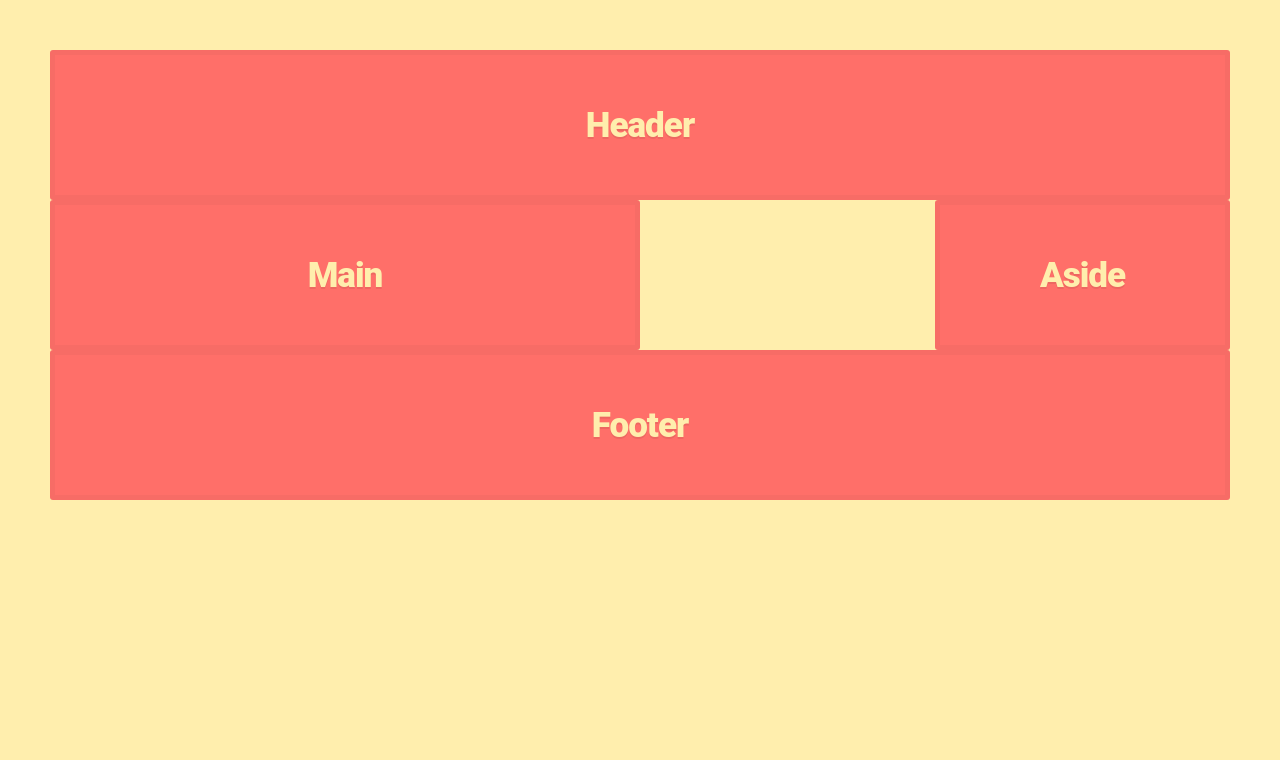
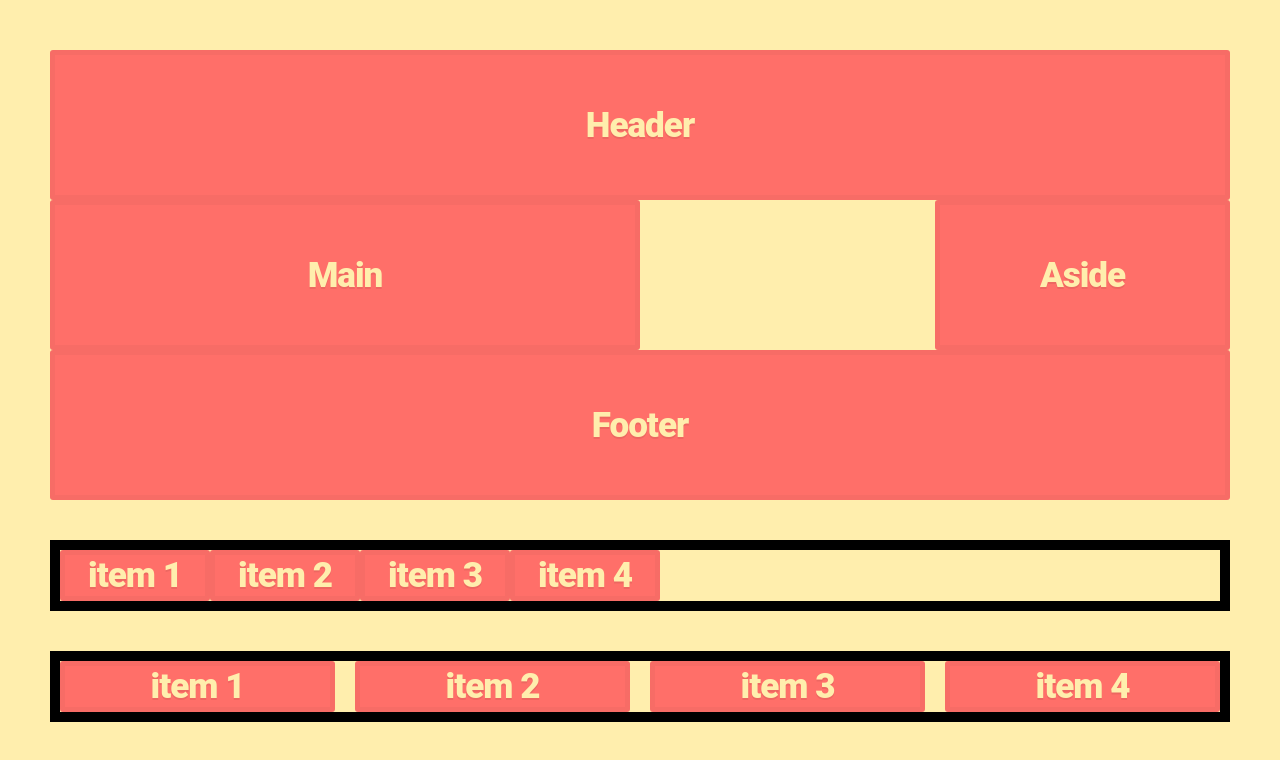
Before and after one commit to Hruchman-Ruslan/css-grid, a React (Vite) app: page /css-grid/module-02 in a window 1280 px wide. Shown: the top 760 px of the page. Built offline with nearby package versions, Linux system fonts and the light colour scheme.

Commit message:
feat: auto-fill auto-fit and minmax()

```diff
--- a/src/components/ModuleTwo/ModuleTwo.module.css
+++ b/src/components/ModuleTwo/ModuleTwo.module.css
@@ -13,8 +13,15 @@
   margin: 0 0 5px 0;
 }
 
+/* step-one */
+
 .container {
   display: grid;
+
+  margin-bottom: 40px;
+}
+
+.one {
   grid-template-columns: repeat(4, 1fr);
   grid-template-rows: repeat(3, 150px);
 }
@@ -43,3 +50,22 @@
   grid-column: 1/ 5;
   grid-row: 3 /4;
 }
+
+/* step-two */
+
+.two {
+  display: grid;
+  border: 10px solid black;
+  /* grid-template-columns: repeat(auto-fill, 150px); */
+  grid-template-columns: repeat(auto-fit, 150px);
+}
+
+/* step-three  */
+
+.three {
+  display: grid;
+  gap: 20px;
+  border: 10px solid black;
+  /* grid-template-columns: repeat(auto-fill, minmax(150px, 1fr)); */
+  grid-template-columns: repeat(auto-fit, minmax(150px, 1fr));
+}
--- a/src/components/ModuleTwo/ModuleTwo.tsx
+++ b/src/components/ModuleTwo/ModuleTwo.tsx
@@ -5,12 +5,27 @@ import styles from "./ModuleTwo.module.css";
 export const ModuleTwo: FC = () => {
   return (
     <>
-      <div className={styles.container}>
+      {/* step-one */}
+      <div className={`${styles.container} ${styles.one}`}>
         <header className={`${styles.item} ${styles.header}`}>Header</header>
         <main className={`${styles.item} ${styles.main}`}>Main</main>
         <aside className={`${styles.item} ${styles.aside}`}>Aside</aside>
         <footer className={`${styles.item} ${styles.footer}`}>Footer</footer>
       </div>
+      {/* step-two */}
+      <div className={`${styles.container}  ${styles.two}`}>
+        <div className={`${styles.item} `}>item 1</div>
+        <div className={`${styles.item} `}>item 2</div>
+        <div className={`${styles.item} `}>item 3</div>
+        <div className={`${styles.item} `}>item 4</div>
+      </div>
+      {/* step-three */}
+      <div className={`${styles.container}  ${styles.three}`}>
+        <div className={`${styles.item} `}>item 1</div>
+        <div className={`${styles.item} `}>item 2</div>
+        <div className={`${styles.item} `}>item 3</div>
+        <div className={`${styles.item} `}>item 4</div>
+      </div>
     </>
   );
 };
```
